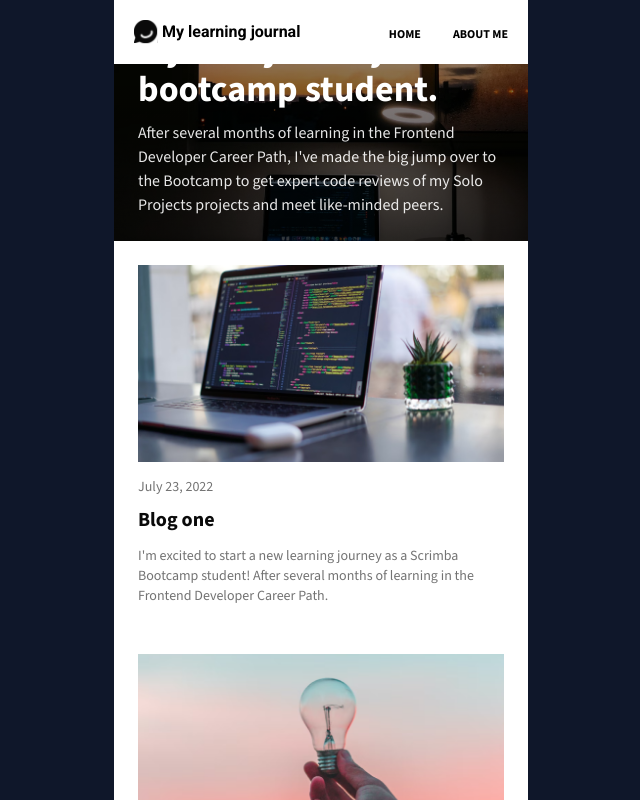
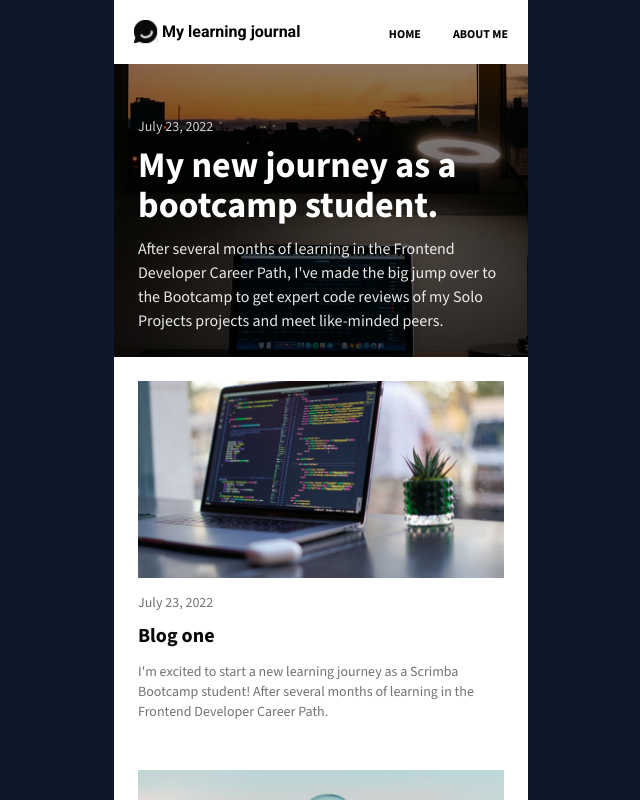
Before and after one commit to DarrickFauvel/my-learning-journal-solo-scrimba-250119, a Next.js app: page / in a window 1280 px wide. Shown: the top 800 px of the page, without its empty margins (319-959 px from the left). Built offline with nearby package versions, Linux system fonts and the light colour scheme.

Commit message:
Set hero card content height

```diff
--- a/components/post-card.tsx
+++ b/components/post-card.tsx
@@ -16,7 +16,7 @@ const formattedDate = formatDate(date)
   if (isHero) {
     return (
       <Card className="w-full overflow-hidden rounded-none border-0 shadow-none">
-        <CardContent className="p-0 relative aspect-[21/9]">
+        <CardContent className="p-0 relative h-[293px]">
           <img
             src={image || "/images/placeholder.svg"}
             alt={imageAlt}
```
